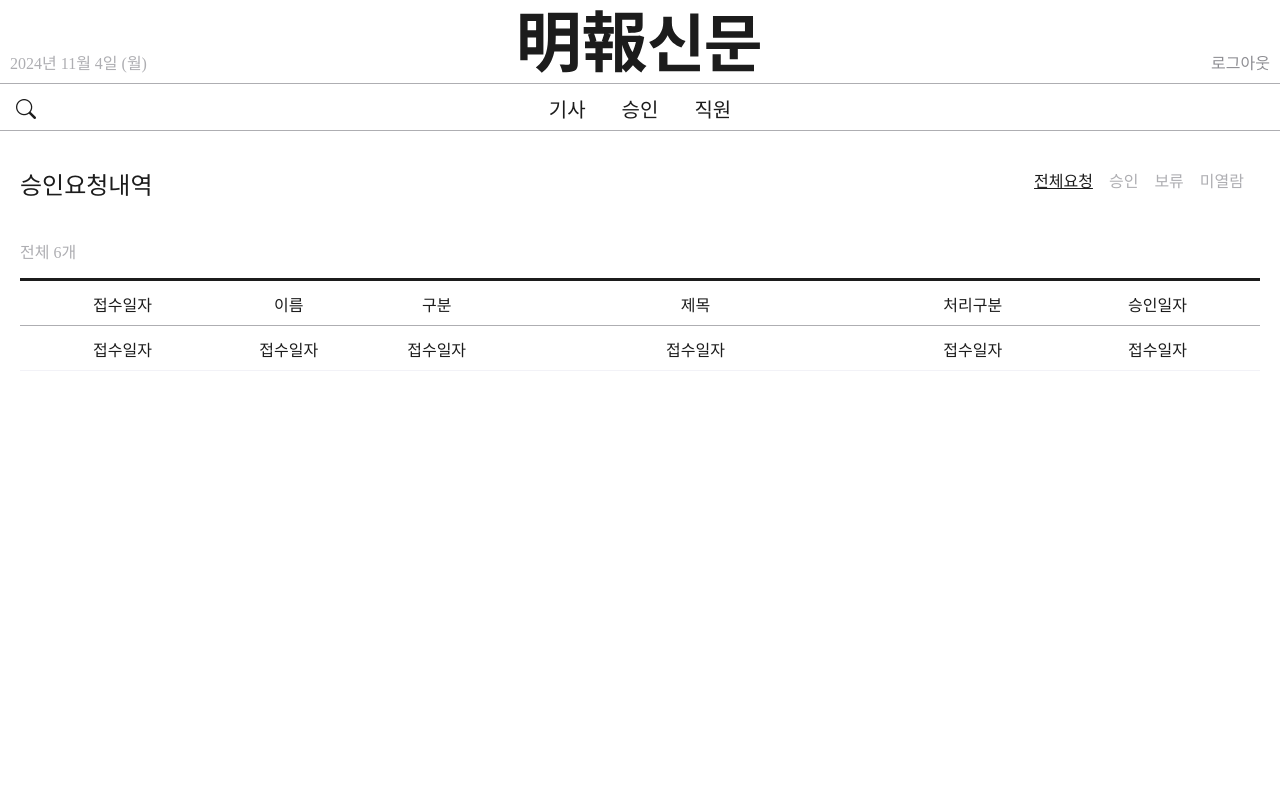
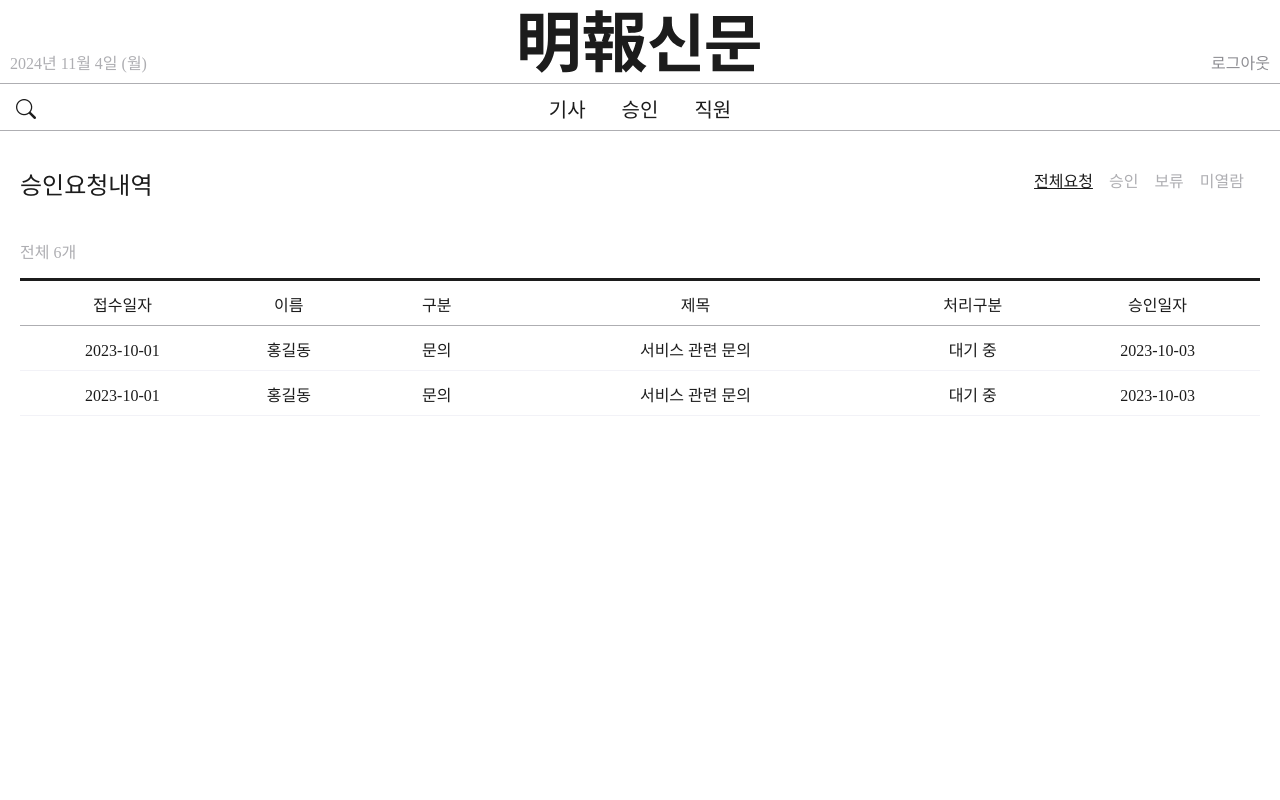
Before and after one commit to MetalRoze/OnlineNews_FE, a React (Vite) app: page /requestManage in a window 1280 px wide. Shown: the top 800 px of the page. Built offline with nearby package versions, Linux system fonts and the light colour scheme; a web font is replaced by a local one; what @xeger/quill-image-actions, @xeger/quill-image-formats would draw is missing.

Commit message:
feat: list 공통 컴포넌트로 분리

```diff
--- /dev/null
+++ b/src/components/DesktopList.jsx
@@ -0,0 +1,52 @@
+import React from 'react';
+import styled from 'styled-components';
+
+export const DesktopList = ({ contents, headers, columns }) => {
+    return (
+        <ul>
+            <StyledLi>
+                <ListHeader columns={columns}>
+                    {headers.map((header, index) => (
+                        <ListHeaderItem key={index}>{header}</ListHeaderItem>
+                    ))}
+                </ListHeader>
+            </StyledLi>
+            {contents.map((item, index) => (
+                <StyledLi key={index}>
+                    <ListItemWrapper columns={columns}>
+                        {Object.values(item).map((item, i) => (
+                            <ListItem key={i}>{item}</ListItem>
+                        ))}
+                    </ListItemWrapper>
+                </StyledLi>
+            ))}
+        </ul>
+    );
+};
+const StyledLi = styled.li`
+    list-style: none;
+`;
+const ListHeader = styled.div`
+  border-top: 3px solid ${(props) => props.theme.colors.black};
+  display: grid;
+  grid-template-columns: ${(props) => props.columns || '1fr'};
+  border-bottom: 1px solid ${(props) => props.theme.colors.gray50};
+  padding: 10px;
+`;
+const ListHeaderItem = styled.div`
+  display: block;
+  align-items: center;
+  text-align: center;
+  font-weight: 600;
+`;
+const ListItemWrapper = styled.div`
+  display: grid;
+  grid-template-columns: ${(props) => props.columns || '1fr'};
+  border-bottom: 1px solid ${(props) => props.theme.colors.gray10};
+  padding: 10px;
+`;
+const ListItem = styled.div`
+  display: block;
+  align-items: center;
+  text-align: center;
+`;
--- a/src/pages/requestManage/RequestManage.jsx
+++ b/src/pages/requestManage/RequestManage.jsx
@@ -3,6 +3,7 @@ import styled from 'styled-components';
 import DesktopTab from '../../components/DesktopTab';
 import MyPagination from '../../components/Pagination';
 import AdminRequest from '../../components/AdminRequest';
+import { DesktopList } from '../../components/DesktopList';
 
 export default function RequestManage() {
     const [activeTab, setActiveTab] = useState('allRequests');
@@ -21,6 +22,28 @@ export default function RequestManage() {
         rejected: [4],
         unread: [],
     };
+
+    const headers = ["접수일자", "이름", "구분", "제목", "처리구분", "승인일자"];
+    const contents = [
+        {
+            접수일자: "2023-10-01",
+            이름: "홍길동",
+            구분: "문의",
+            제목: "서비스 관련 문의",
+            처리구분: "대기 중",
+            승인일자: "2023-10-03"
+        },
+        {
+            접수일자: "2023-10-01",
+            이름: "홍길동",
+            구분: "문의",
+            제목: "서비스 관련 문의",
+            처리구분: "대기 중",
+            승인일자: "2023-10-03"
+        }
+    ];
+    const columns = "1fr 0.8fr 0.8fr 2fr 1fr 1fr";
+
     return (
         <div className="flex" style={{ width: "100vw" }}>
             <div className="desktop-container">
@@ -31,30 +54,7 @@ export default function RequestManage() {
                 <TotalCount>전체 {requests[activeTab].length}개</TotalCount>
 
                 {/* list */}
-                <ul >
-                    <RequestListItem>
-                        <ListHeader>
-                            {/* 젤 상단 */}
-                            <ListHeaderItem>접수일자</ListHeaderItem>
-                            <ListHeaderItem>이름</ListHeaderItem>
-                            <ListHeaderItem>구분</ListHeaderItem>
-                            <ListHeaderItem>제목</ListHeaderItem>
-                            <ListHeaderItem>처리구분</ListHeaderItem>
-                            <ListHeaderItem>승인일자</ListHeaderItem>
-                        </ListHeader>
-                    </RequestListItem>
-                    <RequestListItem>
-                        <ListItemWrapper>
-                            <ListItem>접수일자</ListItem>
-                            <ListItem>접수일자</ListItem>
-                            <ListItem>접수일자</ListItem>
-                            <ListItem>접수일자</ListItem>
-                            <ListItem>접수일자</ListItem>
-                            <ListItem>접수일자</ListItem>
-                        </ListItemWrapper>
-
-                    </RequestListItem>
-                </ul>
+                <DesktopList contents={contents} headers={headers} columns={columns} />
                 {/* <StyledRequestListWrapper>
                     {requests[activeTab].map((request) => (
                         <AdminRequest activeTab={activeTab} />
```
